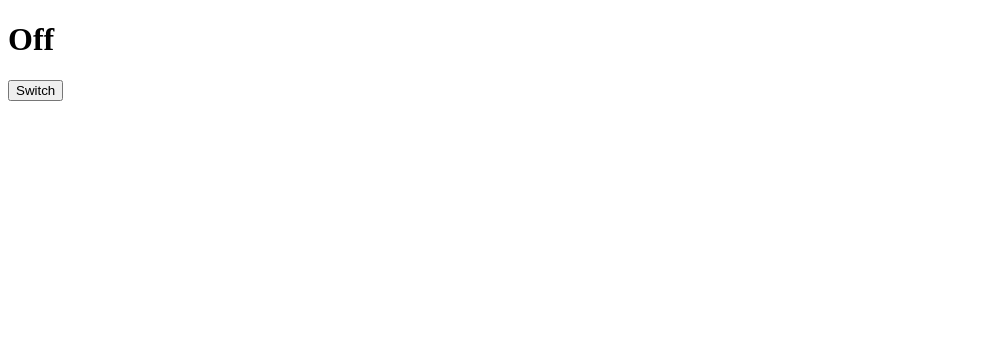
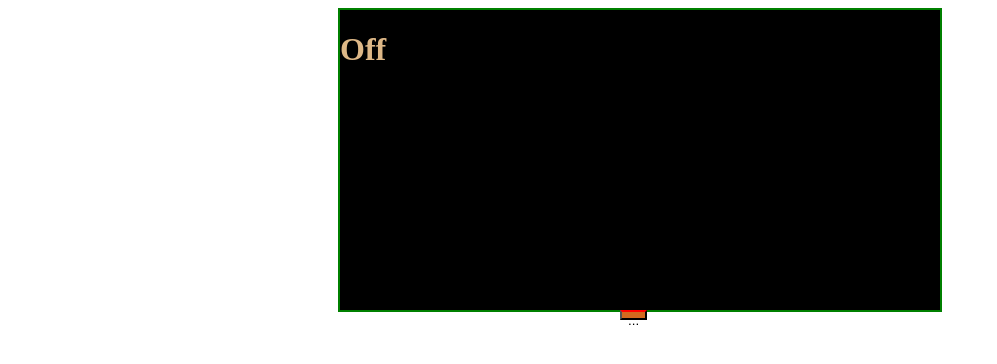
Before and after one commit to 123MwanjeMike/simpletv, a plain HTML site: page index.html in a window 1280 px wide. Shown: the whole page, without its empty margins (0-997 px from the left). Drawn offline with Linux system fonts and the light colour scheme.

Commit message:
tv css dwabuluka

```diff
--- a/index.html
+++ b/index.html
@@ -3,16 +3,23 @@
     <head>
         <meta charset="UTF-8">
         <meta name="viewport" content="width=device-width, initial-scale=1.0">
+        <link rel="stylesheet" href="style.css">
         <title>Simple TV</title>
     </head>
     <body>
 
         <div id="tv">
             <div>
-                <h1 v-if="signal" v-bind:title="message">On</h1>
-                <h1 v-else>Off</h1>
+                <div id="screen">
+
+                </div>
+                <div class="controls">
+                    <h1 v-if="signal" v-bind:title="message">On</h1>
+                    <h1 v-else>Off</h1>
+                </div>
+
             </div>
-            <button v-on:click="toggle">Switch</button>
+            <button v-on:click="toggle">...</button>
         </div>
 
         <script src="/js/vue.js"></script>
--- /dev/null
+++ b/style.css
@@ -0,0 +1,15 @@
+#tv{
+    height: 300px;
+    width:  600px;
+    background-color: black;
+    margin: 0 auto;
+    color: burlywood;
+    border: 2px green solid;
+}
+button{
+    border-top: 2px red solid;
+    margin-left: 280px;
+    margin-top: 220px;
+    background-color: chocolate;
+    height: 10px;
+}
```
